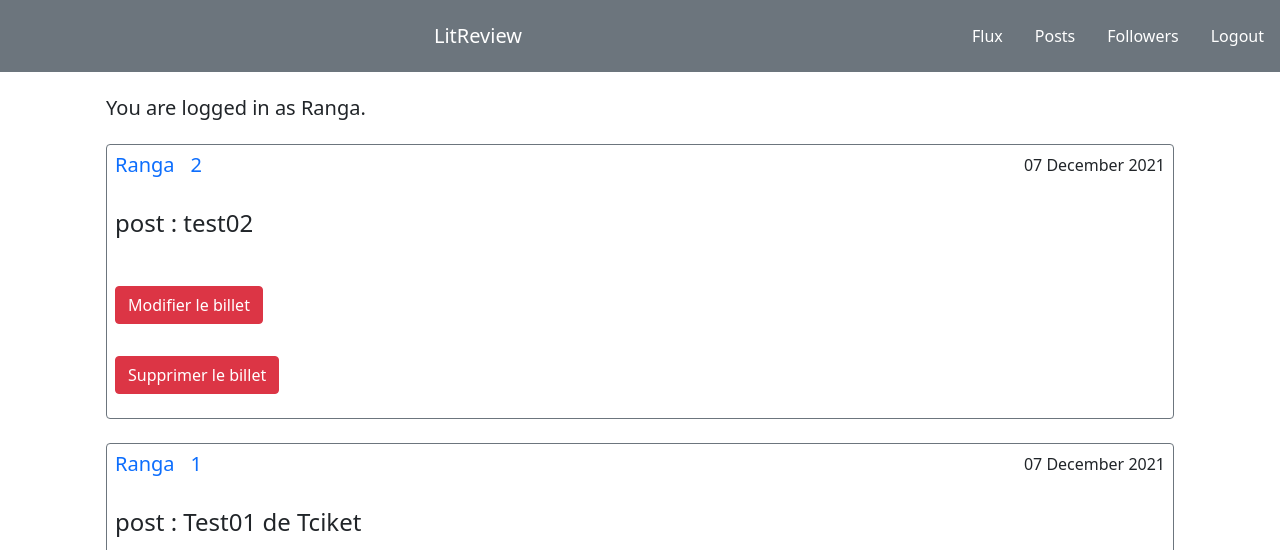
After one commit to ThomasOCRPython/P9, a Django app: page /home/posts/ in a window 1280 px wide. The commit adds this page. Shown: the top 550 px of the page. Run offline with Django 3.2, Linux system fonts and the light colour scheme; a user stored in the database is signed in; data comes from the database, SQL or seed files in the repository; data that the repository does not hold is empty.

Commit message:
followers resolved

```diff
--- /dev/null
+++ b/flux/templates/flux/posts.html
@@ -0,0 +1,66 @@
+{% extends 'base.html' %}
+
+{% block content %}
+
+    {% for post in posts %}
+
+
+        {% if post.content_type == 'TICKET' %}
+
+            <div class="post border border border-secondary rounded m-4 ">
+                <div class="d-flex flex-row">
+                    <p class="p-2 h5 text-primary">{{ post.user }}</p>
+                    <p class="p-2 h5 text-primary">{{ post.id }}</p>
+                    <p class=" p-2 ms-auto">{{ post.date_created|date:"d F Y" }} </p>
+                </div>
+                <h4 class="p-2">post : {{ post.title }}</h4>
+                {% if post.image %}
+                    <img class="p-2" src="{{ post.image.url }}">
+                {% endif %}
+                <p class="p-2 h5">{{ post.content }}</p>
+                <p><a class=" btn btn-danger m-2" href="{% url 'edit_ticket' post.id %}">Modifier le billet</a></p>
+                <p><a class=" btn btn-danger m-2" href="{% url 'delete_ticket' post.id %}">Supprimer le billet</a></p>
+
+
+            </div>
+        {% elif post.content_type == 'REVIEW' %}
+            <div class="card-block border border-secondary m-4">
+
+                <p class="p-2 h5 text-dark">{{ post.headline }}</p>
+                <p class="p-2 h5 text-dark">{{ post.rating }}</p>
+                <p class="p-2 h5 text-dark">{{ post.body }}</p>
+                <div class=" border border border-secondary rounded m-6"></div>
+                    <p class="p-2 h5 text-dark">{{ post.ticket.title }}</p>
+                    {% if post.ticket.image %}
+                        <img class="p-2" src="{{ post.ticket.image.url }}">
+                    {% endif %}
+                    <p class="p-2 h5">{{ post.ticket.content }}</p>
+                </div>
+
+            </div>
+        {% elif post.content_type == 'REVIEW' and post.content_type == 'TICKET' %}
+            <table class="post table-bordered  border-secondary rounded m-4">
+                <div class="d-flex flex-row">
+                    <p class="p-2 h5 text-primary">{{ post.user }}</p>
+                    <p class="p-2 h5 text-primary">{{ post.id }}</p>
+                    <p class=" p-2 ms-auto">{{ post.date_created|date:"d F Y"}} </p>
+                </div>
+                <h4 class="p-2">post : {{ post.title }}</h4>
+                {% if post.image %}
+                    <img class="p-2" src="{{ post.image.url }}">
+                {% endif %}
+                <table class=" post table-bordered  border-secondary rounded m-4">
+
+                    <p class="p-4 h5 text-dark">{{ post.headline }}</p>
+                    <p class="p-4 h5 text-dark">{{ post.rating }}</p>
+                    <p class="p4 h5 text-dark">{{ post.body }}</p>
+
+
+            </table>
+
+        {% endif %}
+
+
+    {% endfor %}
+
+{% endblock %}
--- a/flux/urls.py
+++ b/flux/urls.py
@@ -9,7 +9,9 @@ urlpatterns = [
     path('ticket/create/', views.ticket, name='ticket_create'),
     path('ticket_and_review/create/', views.ticket_and_review, name='ticket_and_review_create'),
     path('<int:ticket_id>/', views.view_ticket, name='view_ticket'),
+    path('<int:ticket_id>/edit_ticket/', views.edit_ticket, name='edit_ticket'),
+    path('<int:ticket_id>/delete_ticket/', views.delete_ticket, name='delete_ticket'),
     path('<int:ticket_id>/review/create/', views.review, name='review_create'),
-
+    path('posts/', views.posts, name='posts'),
 
 ]
--- a/flux/views.py
+++ b/flux/views.py
@@ -25,6 +25,35 @@ def ticket(request):
 def view_ticket(request, ticket_id):
     ticket = get_object_or_404(models.Ticket, id=ticket_id)
     return render(request, 'flux/view_ticket.html', {'ticket': ticket})
+
+@login_required
+def edit_ticket(request, ticket_id):
+    ticket = get_object_or_404(models.Ticket, id=ticket_id)
+    edit_form = forms.TicketForm(instance=ticket)
+    delete_form = forms.DeleteTicketForm()
+    if request.method == 'POST':
+        if 'edit_ticket' in request.POST:
+            edit_form = forms.TicketForm(request.POST, instance=ticket)
+            if edit_form.is_valid():
+                edit_form.save()
+                return redirect('posts')
+            if 'delete_ticket' in request.POST:
+                delete_form = forms.DeleteTicketForm(request.POST)
+                if delete_form.is_valid():
+                    ticket.delete()
+                    return redirect('posts')
+    context = {
+        'edit_form': edit_form,
+        'delete_form': delete_form,
+    }
+    return render(request, 'flux/edit_ticket.html', context=context)
+
+@login_required
+def delete_ticket(request, ticket_id):
+    ticket = get_object_or_404(models.Ticket, id=ticket_id)
+    ticket.delete()
+    return redirect('posts')
+
 
 
 
@@ -69,6 +98,23 @@ def ticket_and_review(request):
     }
     return render(request, 'flux/create_ticket_and_review_post.html', context=context)
 
+@login_required
+def posts(request):
+    tickets = models.Ticket.objects.filter(user=request.user)
+    reviews = models.Review.objects.filter(user=request.user)
+    tickets = tickets.annotate(content_type=Value('TICKET', CharField()))
+    reviews = reviews.annotate(content_type=Value('REVIEW', CharField()))
+
+
+    posts = sorted(
+        chain(reviews, tickets),
+        key=lambda post: post.date_created,
+        reverse=True
+    )
+    context = {'posts': posts}
+
+    return render(request, 'flux/posts.html', context=context)
+
 
 @login_required
 def home(request):
--- a/followers/admin.py
+++ b/followers/admin.py
@@ -1,3 +1,7 @@
 from django.contrib import admin
 
-# Register your models here.
+
+
+from .models import UserFollow
+
+admin.site.register(UserFollow)
--- a/followers/forms.py
+++ b/followers/forms.py
@@ -3,8 +3,4 @@ from django import forms
 
 
 class UserFollowsForm(forms.Form):
-
-
-
-
     username_follow = forms.CharField(label='', max_length=60, widget=forms.TextInput(attrs={'size': '60'}))
--- /dev/null
+++ b/followers/urls.py
@@ -0,0 +1,10 @@
+from django.urls import path
+from . import views
+
+
+urlpatterns = [
+    path('user_follow/', views.user_follow, name='user_follow'),
+    path('<int:followed_user_id>/delete', views.delete_user_follows, name='delete_user_follow'),
+
+
+]
--- a/lit_review/urls.py
+++ b/lit_review/urls.py
@@ -6,6 +6,7 @@ from django.urls import path, include
 
 import authentification.views, followers.views
 import flux.urls
+import followers.urls
 
 
 
@@ -18,7 +19,8 @@ urlpatterns = [
     path('logout/', authentification.views.logout_user, name='logout'),
     path('signup/', authentification.views.signup_page, name='signup'),
     path('home/', include(flux.urls)),
-    path('user_follow/', followers.views.user_follow, name='user_follow'),
+    path('user_follow/', include(followers.urls)),
+
 ]
 
 if settings.DEBUG:
--- a/templates/base.html
+++ b/templates/base.html
@@ -20,7 +20,7 @@
           <a class="nav-link text-white m-2" href="{% url 'home' %}">Flux</a>
         </li>
         <li class="nav-item active">
-          <a class="nav-link text-white m-2" href="{% url 'home' %}">Posts</a>
+          <a class="nav-link text-white m-2" href="{% url 'posts' %}">Posts</a>
         </li>
         <li class="nav-item active">
           <a class="nav-link text-white m-2" href="{% url 'user_follow' %}">Followers</a>
```
Also changed, not shown: flux/forms.py (+9 -1 lines), flux/templates/flux/edit_ticket.html (added, +17 -0 lines), flux/templates/flux/home.html (+7 -7 lines), flux/templates/flux/ticket_delete.html (deleted, +0 -11 lines), followers/templates/followers/user_follow_form.html (+33 -1 lines), followers/views.py (+26 -10 lines).
